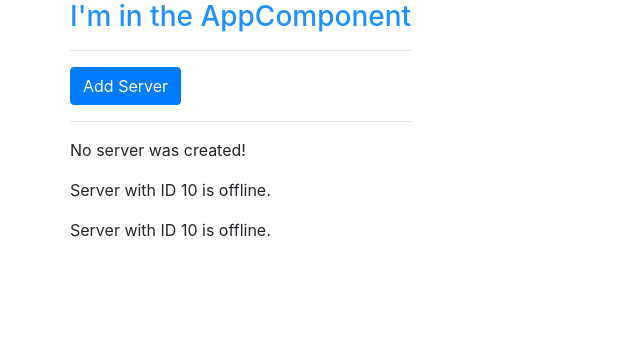
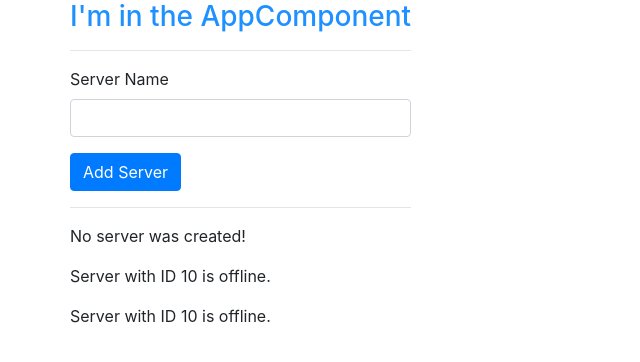
Before and after one commit to sheepsort/angular-practice, an Angular app: page / in a window 1280 px wide. Shown: the top 362 px of the page, without its empty margins (0-640 px from the left). Built offline with nearby package versions, Linux system fonts and the light colour scheme.

Commit message:
quick update to data binding

```diff
--- a/src/app/servers/servers.component.html
+++ b/src/app/servers/servers.component.html
@@ -1,3 +1,10 @@
+<label>Server Name</label>
+<input
+    type="text"
+    class="form-control"
+    (input)="onUpdateServerName($event)"
+    >
+<p>{{ serverName }}</p>
 <button
     class="btn btn-primary"
     [disabled]="!allowNewServer"
--- a/src/app/servers/servers.component.ts
+++ b/src/app/servers/servers.component.ts
@@ -9,6 +9,7 @@ export class ServersComponent implements OnInit {
 
   allowNewServer = false;
   serverCreationStatus = 'No server was created!';
+  serverName = '';
 
   constructor() {
     setTimeout(() => {
@@ -19,8 +20,14 @@ export class ServersComponent implements OnInit {
   ngOnInit() {
   }
 
-  onCreateServer = () => {
+  onCreateServer() {
     this.serverCreationStatus = 'Server was created!';
   }
 
+  onUpdateServerName(event: Event) {
+    // casting input to type HTML Input Element to enable TS to compile
+    // using "as __" suffix instead of <__> prefix to satisfy our linter's rules
+    this.serverName = (event.target as HTMLInputElement).value;
+  }
+
 }
```
